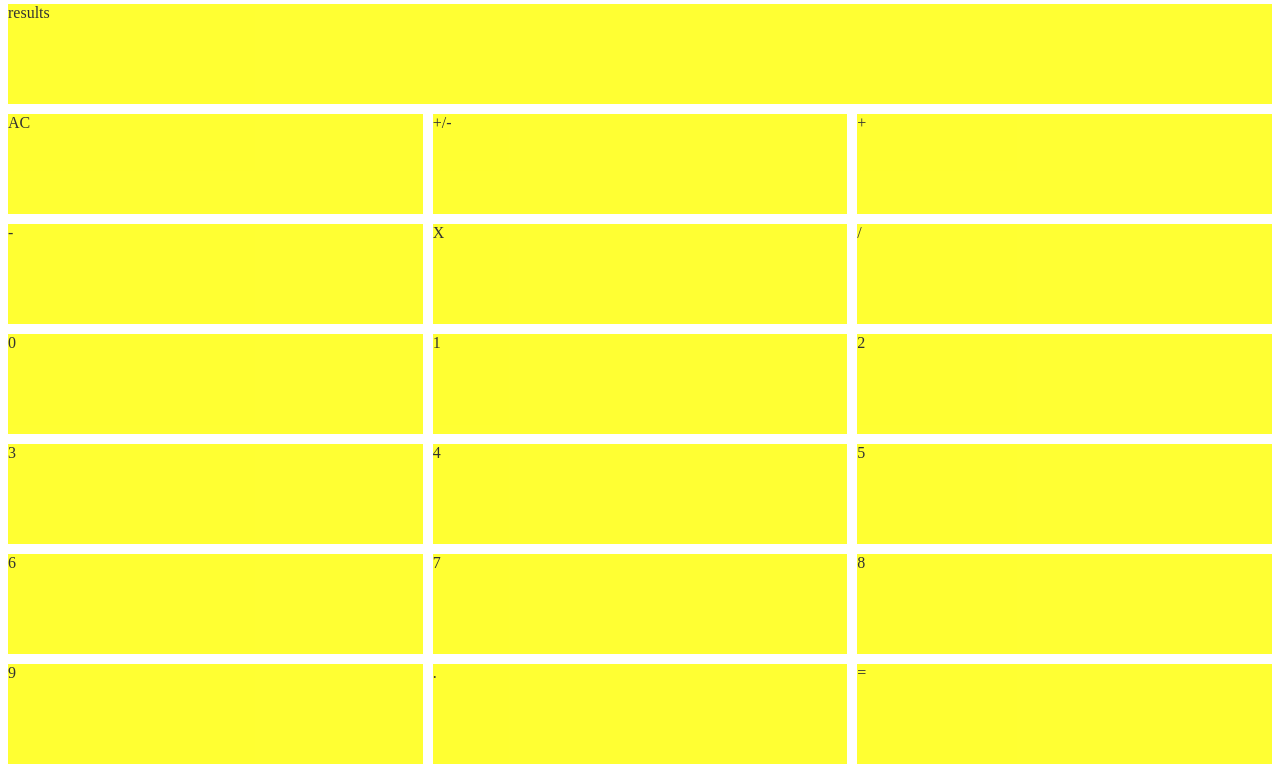
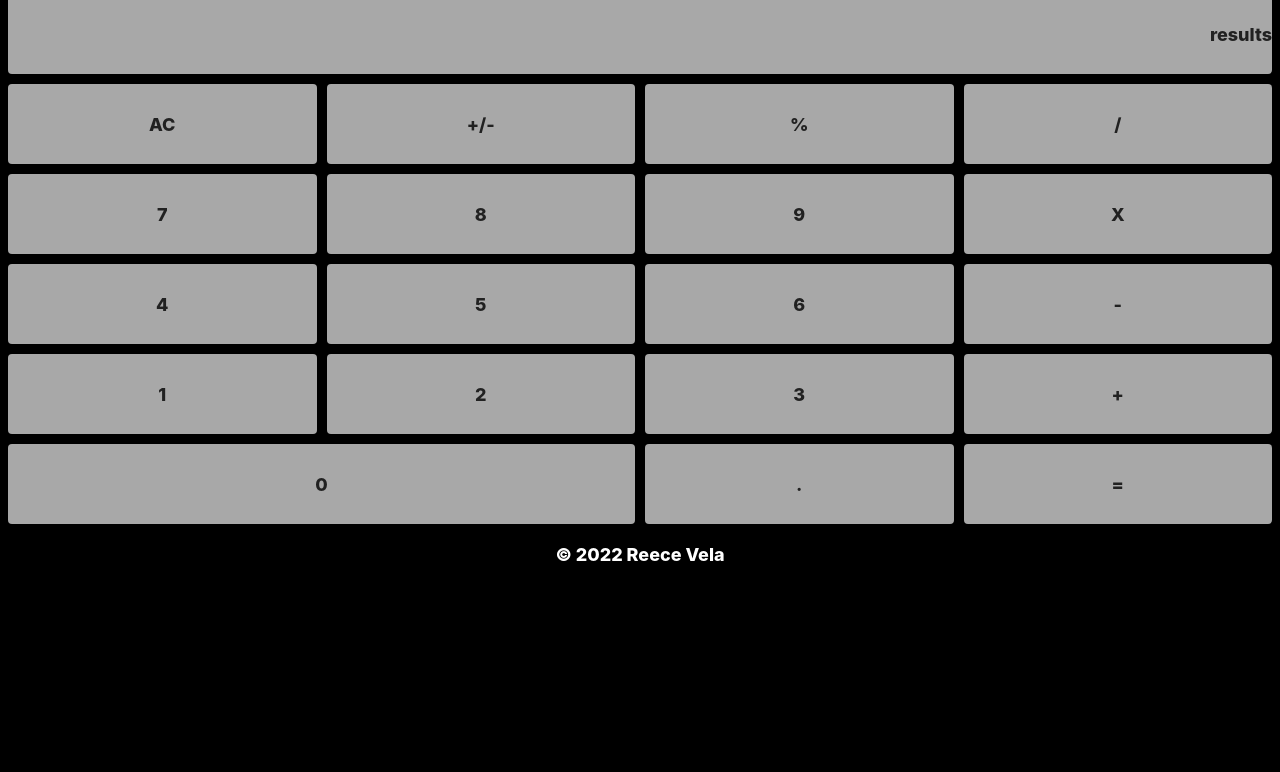
Before and after one commit to reecevela/calculator, a plain HTML site: page index.html in a window 1280 px wide. Shown: the part 84-856 px from the top of the page. After the commit the page ends 800 px from the top, so only its background shows below. Drawn offline with Linux system fonts and the light colour scheme.

Commit message:
Finish HTML/CSS layout

```diff
--- a/index.html
+++ b/index.html
@@ -9,28 +9,32 @@
 </head>
 <body>
   <div class="calculator">
-    <h1>Reece Vela's Calulator</h1>
+    <h1>Calculator App</h1>
     <div class="grid-wrapper">
-      <div class="display">results</div>
-      <div class="clear">AC</div>
-      <div class="prefix">+/-</div>
-      <div class="add">+</div>
-      <div class="subtract">-</div>
-      <div class="multiply">X</div>
-      <div class="divide">/</div>
-      <div class="0">0</div>
-      <div class="1">1</div>
-      <div class="2">2</div>
-      <div class="3">3</div>
-      <div class="4">4</div>
-      <div class="5">5</div>
-      <div class="6">6</div>
-      <div class="7">7</div>
-      <div class="8">8</div>
-      <div class="9">9</div>
-      <div class="dot">.</div>
-      <div class="equals">=</div>
+      <div class="display"><label>results</label></div>
+      <div class="clear"><label>AC</label></div>
+      <div class="prefix"><label>+/-</label></div>
+      <div class="percent"><label>%</label></div>
+      <div class="add"><label>+</label></div>
+      <div class="subtract"><label>-</label></div>
+      <div class="multiply"><label>X</label></div>
+      <div class="divide"><label>/</label></div>
+      <div class="zero"><label>0</label></div>
+      <div class="one"><label>1</label></div>
+      <div class="two"><label>2</label></div>
+      <div class="three"><label>3</label></div>
+      <div class="four"><label>4</label></div>
+      <div class="five"><label>5</label></div>
+      <div class="six"><label>6</label></div>
+      <div class="seven"><label>7</label></div>
+      <div class="eight"><label>8</label></div>
+      <div class="nine"><label>9</label></div>
+      <div class="dot"><label>.</label></div>
+      <div class="equals"><label>=</label></div>
     </div>
   </div>
 </body>
+<footer>
+  <p>&copy; 2022 Reece Vela</p>
+</footer>
 </html>
--- a/style.css
+++ b/style.css
@@ -1,3 +1,17 @@
+body, html {
+  margin: 0;
+  padding: 4px;
+  overflow: hidden;
+}
+
+html {
+  font-size: large;
+  font-weight: 800;
+  color: black;
+  background-color: black;
+  font-family: -apple-system, BlinkMacSystemFont, 'Segoe UI', Roboto, Oxygen, Ubuntu, Cantarell, 'Open Sans', 'Helvetica Neue', sans-serif;
+}
+
 body {
   display: flex;
   flex-direction: column;
@@ -5,21 +19,132 @@ body {
   justify-content: center;
 }
 
+h1, footer {
+  margin-top: 2px;
+  color: white;
+  text-align: center;
+}
+
 .grid-wrapper {
   display: grid;
-  grid-template-columns: repeat(3, 1fr);
+  grid-template-columns: repeat(4, 1fr);
   gap: 10px;
-  grid-auto-rows: minmax(100px, auto);
+  grid-auto-rows: minmax(80px, auto);
 }
-
-.display {
-  grid-column: 1 / 4;
-  grid-row: 1;
-}
-
-
 
 .grid-wrapper * {
   background-color: yellow;
   opacity: 0.8;
+  border-radius: 4px;
+  text-align: center;
+  display: flex;
+  flex-direction: column;
+  align-items: center;
+  justify-content: center;
+  background-color: lightgrey;
 }
+
+footer {
+
+}
+
+.display {
+  grid-column: 1 / 5;
+  grid-row: 1;
+  align-items: flex-end;
+}
+
+.clear {
+  grid-column: 1;
+  grid-row: 2;
+}
+
+.prefix {
+  grid-column: 2;
+  grid-row: 2;
+}
+
+.percent {
+  grid-column: 3;
+  grid-row: 2;
+}
+
+.add {
+  grid-column: 4;
+  grid-row: 5;
+}
+
+.subtract {
+  grid-column: 4;
+  grid-row: 4;
+}
+
+.multiply {
+  grid-column: 4;
+  grid-row: 3;
+}
+
+.divide {
+  grid-column: 4;
+  grid-row: 2;
+}
+
+.equals {
+  grid-column: 4;
+  grid-row: 6;
+}
+
+.dot {
+  grid-column: 3;
+  grid-row: 6;
+}
+
+.zero {
+  grid-column: 1 / 3;
+  grid-row: 6;
+}
+
+.one {
+  grid-column: 1;
+  grid-row: 5;
+}
+
+.two {
+  grid-column: 2;
+  grid-row: 5;
+}
+
+.three {
+  grid-column: 3;
+  grid-row: 5;
+}
+
+.four {
+  grid-column: 1;
+  grid-row: 4;
+}
+
+.five {
+  grid-column: 2;
+  grid-row: 4;
+}
+
+.six {
+  grid-column: 3;
+  grid-row: 4;
+}
+
+.seven {
+  grid-column: 1;
+  grid-row: 3;
+}
+
+.eight {
+  grid-column: 2;
+  grid-row: 3;
+}
+
+.nine {
+  grid-column: 3;
+  grid-row: 3;
+}
```
